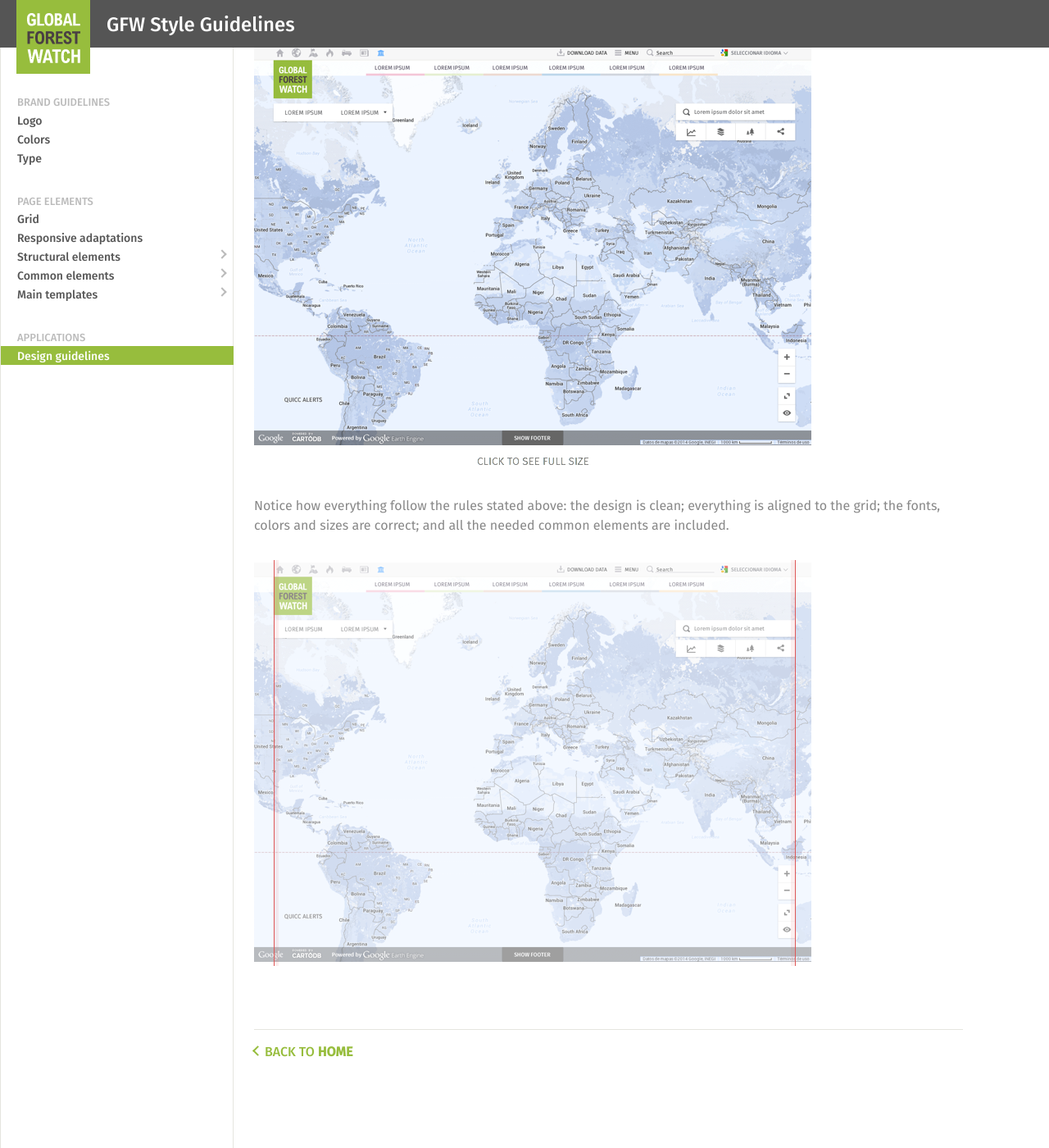
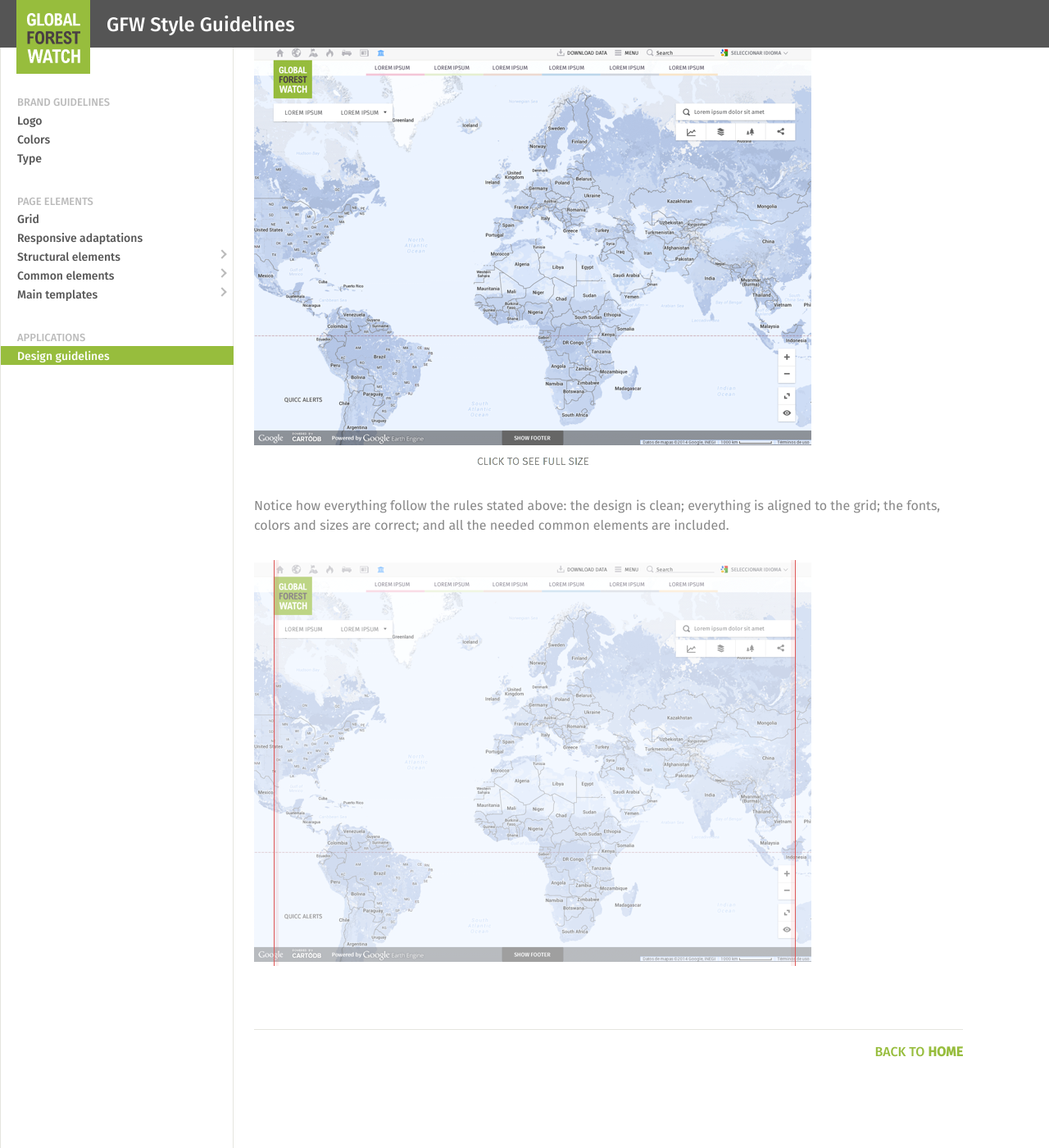
Before and after one commit to Vizzuality/gfw-style-guides, a Jekyll site: the page built from _posts/0009-01-01-design-guidelines.markdown, in a window 1280 px wide and 1400 px high, scrolled down 379 px. Shown: the whole window at 82% size. Built offline with Jekyll 4.4.1, drawn with Linux system fonts in a browser that asks for light colours.

Commit message:
text changes

```diff
--- a/_sass/layouts/_post.scss
+++ b/_sass/layouts/_post.scss
@@ -109,6 +109,7 @@
     margin: 50px 0 0;
     @extend %clearfix;
     .pagination {
+      text-align: right;
       .next,
       .back {
         position: relative;
@@ -120,13 +121,13 @@
           font-weight: 600;
         }
       }
-      .back {
-        padding-left: 13px;
-        &:after {
-          @include arrow('left', 9px, 2px, $cGreen, -45deg);
-          top: 6px;
-        }
-      }
+      // .back {
+      //   padding-left: 13px;
+      //   &:after {
+      //     @include arrow('left', 9px, 2px, $cGreen, -45deg);
+      //     top: 6px;
+      //   }
+      // }
       .next {
         padding-right: 13px;
         &:after {
--- a/index.html
+++ b/index.html
@@ -16,9 +16,9 @@
   </header>
 
   <div class="post-content">
-    <p>Welcome the the Style Guidelines for the GFW Website. Here you will find the basic elements used to compose each page in the site, how to use them and examples of implementation.</p>
+    <p>Welcome the the Style Guidelines for the Global Forest Watch website and platform. Here you will find the basic elements used to compose each page in the site, how to use them and examples of implementation.</p>
 
-    <p>Please take into consideration these guidelines when creating new sections and contents for the website.</p>
+    <p>Please take into consideration these guidelines when developing applications, new sections or contents for the website.</p>
 
     <ul class="bullets">
       <li><a href="/gfw-style-guides/brand-guidelines/logo.html">Brand Guidelines</a></li>
```
